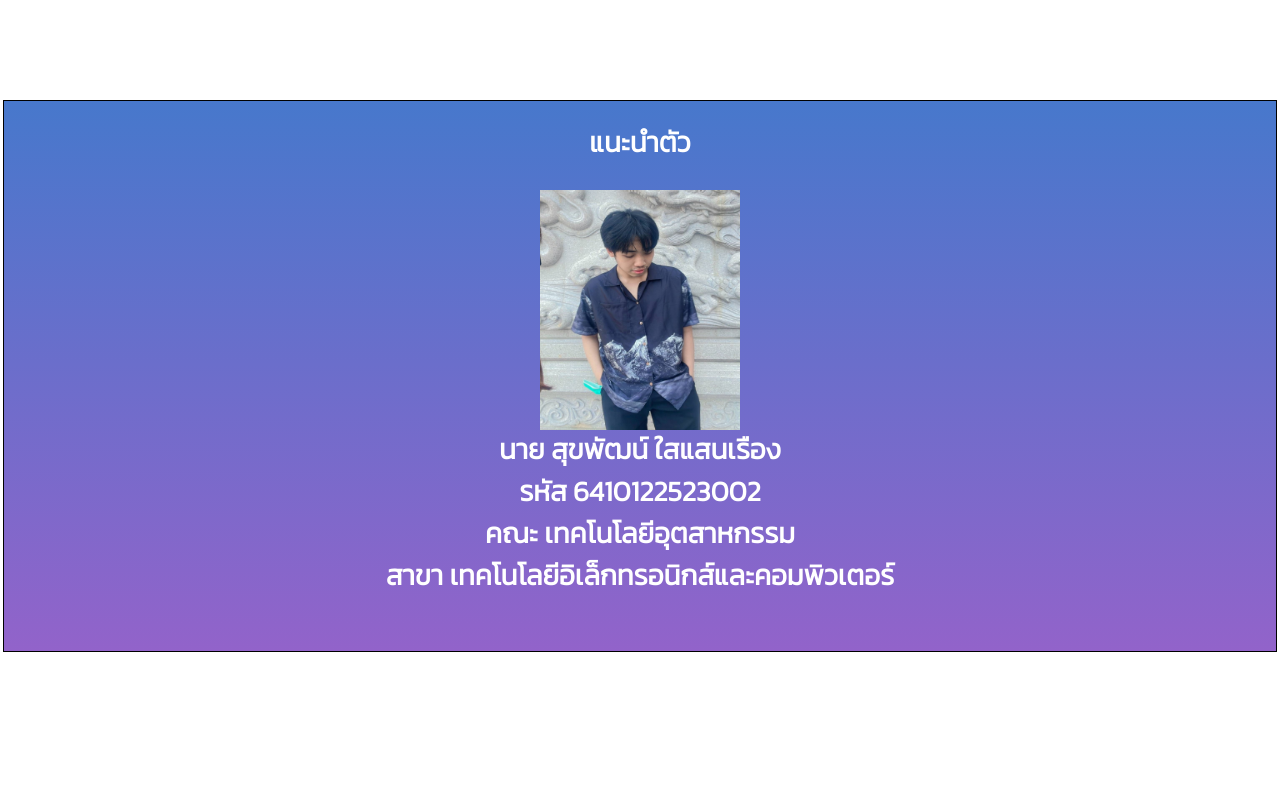
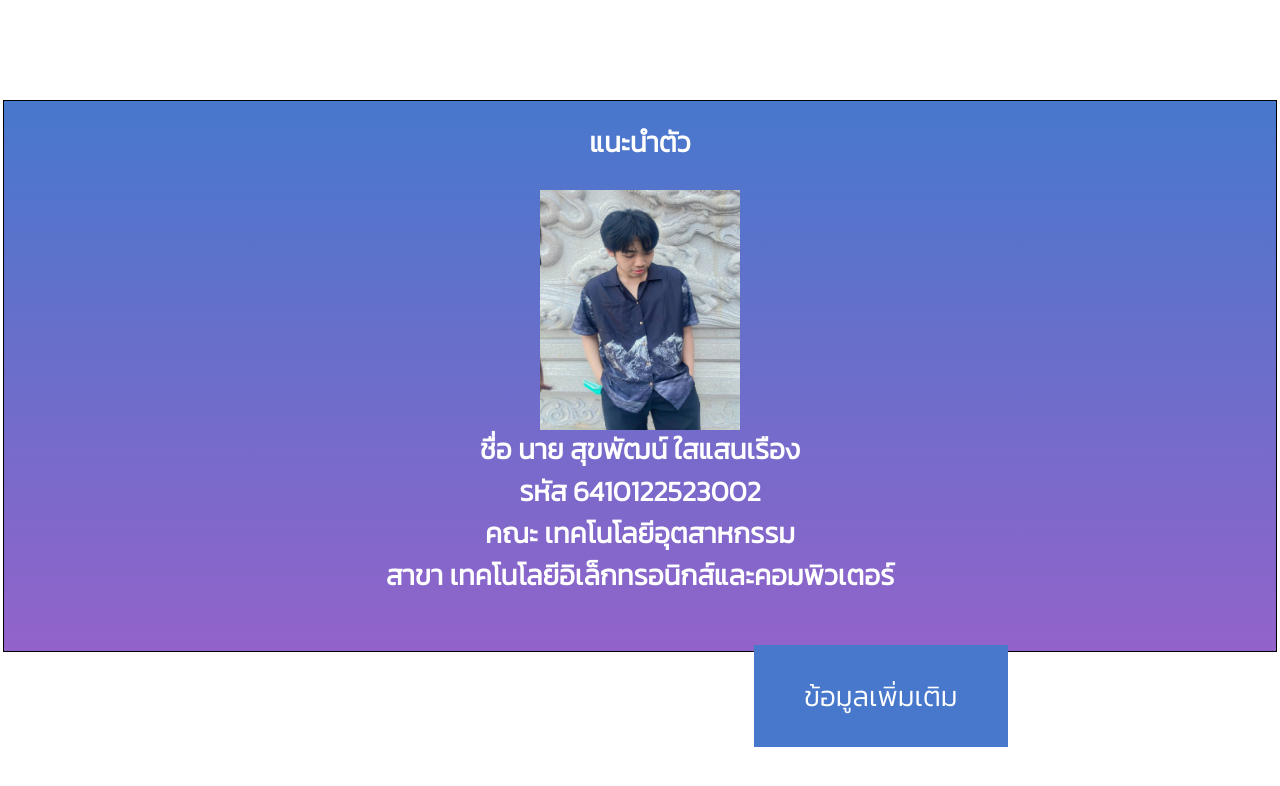
Before and after one commit to SukkapatKub/zuka, a plain HTML site: page index.html in a window 1280 px wide. Drawn offline with Linux system fonts and the light colour scheme.

Commit message:
Update index.html

```diff
--- a/index.html
+++ b/index.html
@@ -47,13 +47,29 @@ h1 {
   color: #ffffff;
 }
 
+a:link, a:visited {
+	margin-left: 750px;
+  background-color: #4778CC;
+  color: white;
+  font-size: 28px;
+  padding: 30px 50px;
+  text-align: center;
+  text-decoration: none;
+  display: inline-block;
+}
+
+a:hover, a:active {
+  background-color: #9263ca;
+}
+
 </style>
 </head>
 <body>
   <div class="transbox">
     <h1>แนะนำตัว</h1>
     <img class="a" src="mom.jpg" width="200px" height="240px">
-    <p>นาย สุขพัฒน์ ใสแสนเรือง<br>รหัส 6410122523002<br>คณะ เทคโนโลยีอุตสาหกรรม<br>สาขา เทคโนโลยีอิเล็กทรอนิกส์และคอมพิวเตอร์</p>
+    <p>ชื่อ นาย สุขพัฒน์ ใสแสนเรือง<br>รหัส 6410122523002<br>คณะ เทคโนโลยีอุตสาหกรรม<br>สาขา เทคโนโลยีอิเล็กทรอนิกส์และคอมพิวเตอร์</p>
+    <a href="index2.html">ข้อมูลเพิ่มเติม</a>
   </div>
 </div>
 
```
